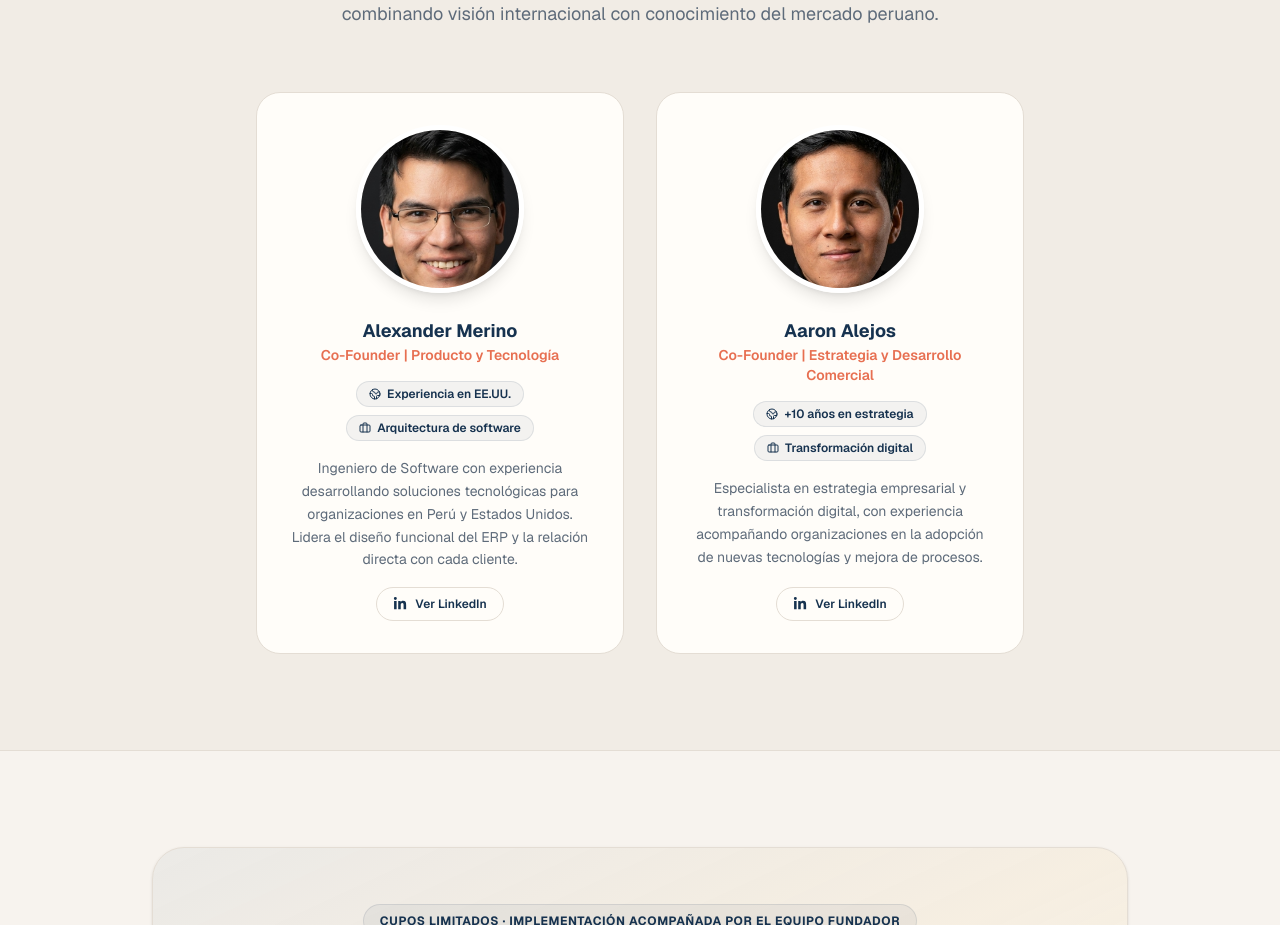
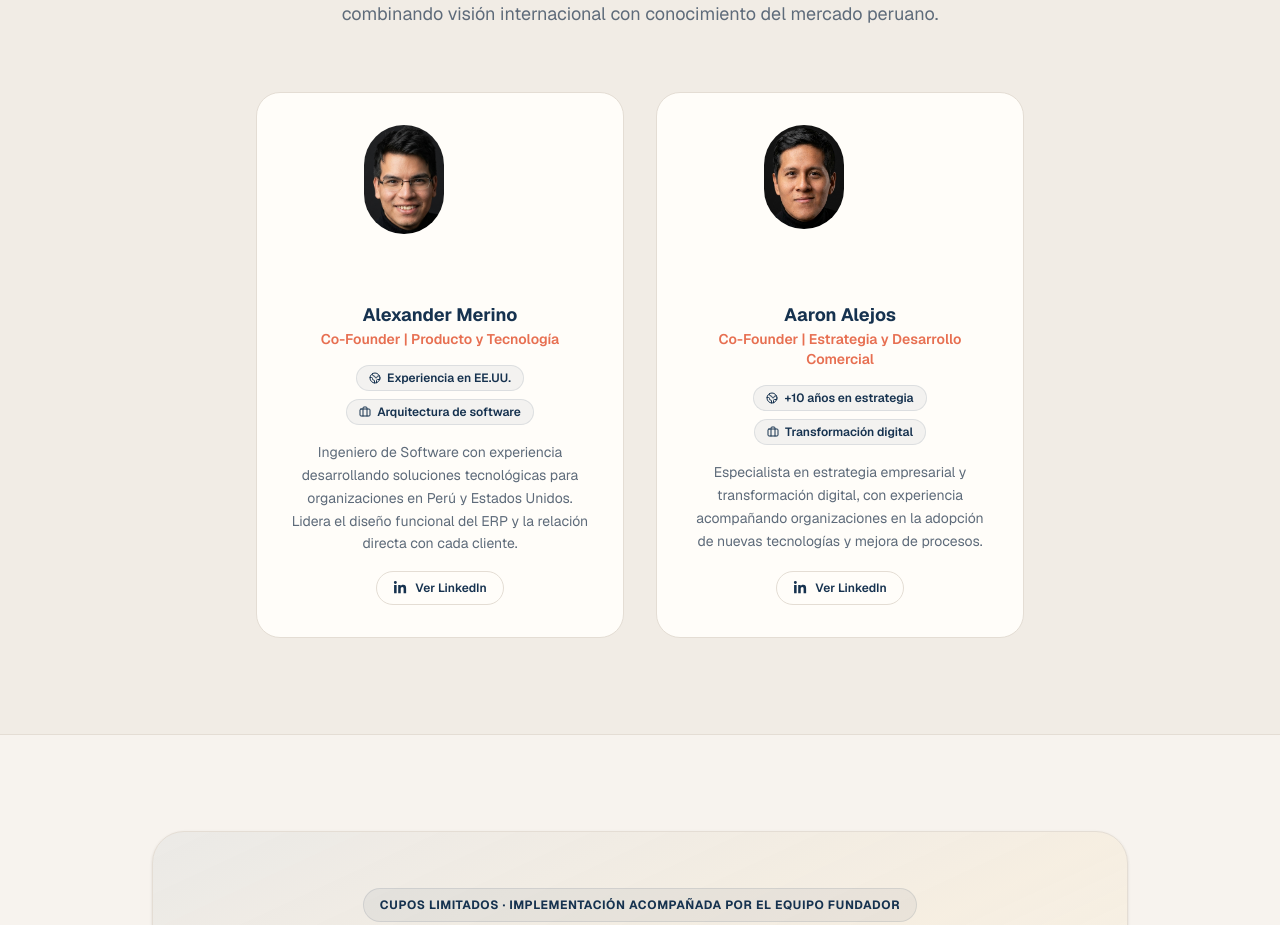
Before and after one commit to alexandermerino-prometech/landing-page, a Next.js app: page / in a window 1280 px wide. Shown: the part 7520-8445 px from the top of the page. Built offline with nearby package versions, Linux system fonts and the light colour scheme; no server answers.

Commit message:
arreglando las fotos 2

```diff
--- a/app/components/EquipoExperiencia.tsx
+++ b/app/components/EquipoExperiencia.tsx
@@ -63,13 +63,13 @@ export default function EquipoExperiencia() {
               key={persona.nombre}
               className="bg-[#FFFDF9] rounded-3xl border border-[#E4DDD4] p-8 flex flex-col items-center text-center hover:shadow-md hover:border-[#16324F]/20 transition-all duration-300"
             >
-              <div className="relative w-42 h-42 mb-6">
+              <div className="relative w-38 h-38 mb-6">
                 <Image
                   src={persona.foto}
                   alt={persona.nombre}
-                  fill
-                  sizes="128px"
-                  className="rounded-full object-cover border-[5px] border-white shadow-lg"
+                  width={80}
+                  height={80}
+                  className="rounded-full object-cover"
                 />
               </div>
 
```
